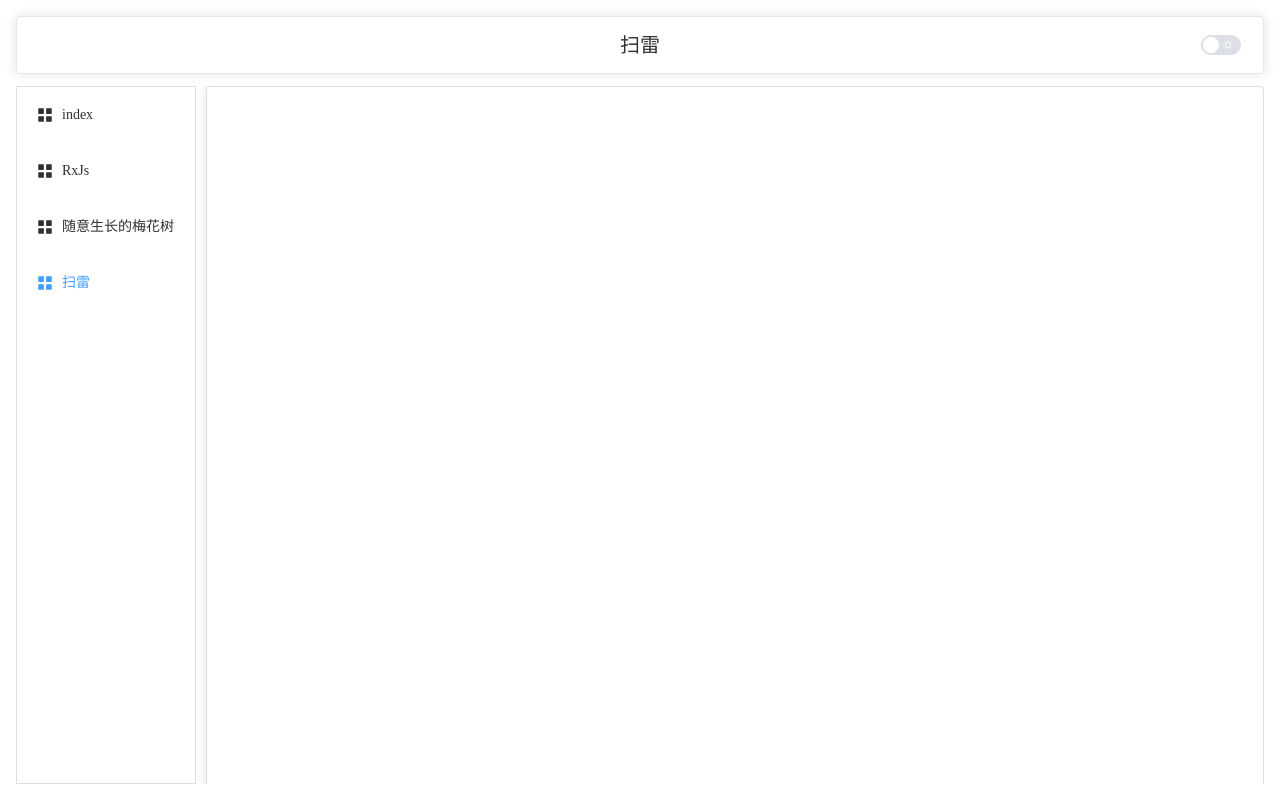
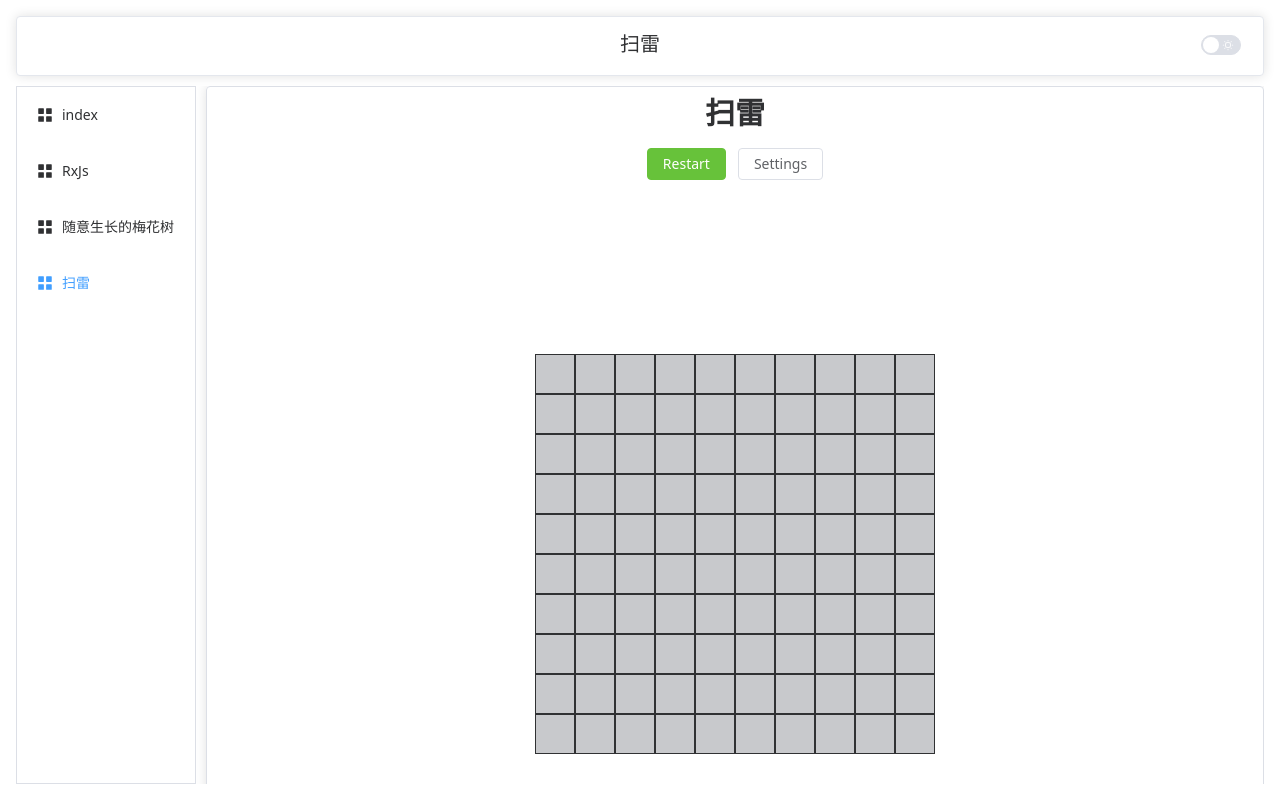
Before and after one commit to NobitaYuan/GoodDemo, a Vue app: page /#/minesweeper in a window 1280 px wide. Built offline with nearby package versions, Linux system fonts and the light colour scheme.

Commit message:
feat✨: 完成扫雷基本功能和布局样式

```diff
--- a/package.json
+++ b/package.json
@@ -30,7 +30,10 @@
     "devDependencies": {
         "@vitejs/plugin-vue": "^4.4.1",
         "@vue/tsconfig": "^0.4.0",
+        "autoprefixer": "^10.4.16",
         "cz-git": "^1.7.1",
+        "postcss": "^8.4.31",
+        "tailwindcss": "^3.3.5",
         "typescript": "^5.2.2",
         "unplugin-auto-import": "^0.16.7",
         "unplugin-vue-components": "^0.25.2",
--- /dev/null
+++ b/postcss.config.js
@@ -0,0 +1,6 @@
+module.exports = {
+  plugins: {
+    tailwindcss: {},
+    autoprefixer: {},
+  },
+}
--- a/src/layout/components/head.vue
+++ b/src/layout/components/head.vue
@@ -13,7 +13,7 @@ const value1 = ref(false)
 </script>
 
 <template>
-    <el-card body-style="padding:12px" class="card">
+    <el-card body-style="padding:12px;height:100%" class="card">
         <div class="head">
             <div class="title">{{ $router.currentRoute.value.meta.title }}</div>
             <div class="right">
@@ -31,13 +31,15 @@ const value1 = ref(false)
 </template>
 
 <style lang="less" scoped>
+.card{
+    height: 100%;
+}
 .head {
     display: flex;
     position: relative;
     justify-content: center;
     .title {
         font-size: 20px;
-        padding: 6px;
     }
     .right {
         position: absolute;
--- a/src/views/minesweeper/index.vue
+++ b/src/views/minesweeper/index.vue
@@ -1,11 +1,257 @@
 <script lang="ts" setup>
+import { onMounted, ref } from 'vue';
 
+// 是否开发模式
+const isDev = false
+// 格子的宽高
+const WIDTH = 10
+const HEIGHT = 10
+// 每个格子生成雷的概率
+const mineProbability = 0.2
+// 本次生成雷的数量
+let mineCount = 0
+// 是否开始游戏
+let isStart = false
+// 游戏是否结束
+let isGameOver = false
+
+
+interface BlockState {
+    x: number // x坐标
+    y: number // y坐标
+    revealed: boolean// 是否被翻开
+    mine?: boolean // 是否是雷
+    flagged: boolean // 是否被标记
+    adjacentMines: number // 周围雷的数量
+}
+const state = ref<BlockState[][]>([[]])
+
+// 生成基本数据
+const generateData = () => {
+    state.value = []
+    state.value = Array.from({ length: HEIGHT }, (_, y) =>
+        Array.from({ length: WIDTH },
+            (_, x): BlockState => ({ x, y, revealed: false, flagged: false, adjacentMines: 0 })
+        ))
+}
+
+// 生成雷
+const generateMines = (initBlock: BlockState) => {
+    for (const row of state.value) {
+        for (const block of row) {
+            // 初始点击的方块的四周不生成雷
+            // if (Math.abs(block.x - initBlock.x) <= 1 && Math.abs(block.y - initBlock.y) <= 1) continue
+            // 点击的方块不生成雷
+            if (block.x === initBlock.x && block.y === initBlock.y) continue
+            // 生成雷
+            if (Math.random() <= mineProbability) {
+                block.mine = true
+                mineCount++
+            }
+        }
+    }
+}
+
+// 遍历获取周围雷的数量
+const updateNumbers = () => {
+    for (const row of state.value) {
+        for (const block of row) {
+            if (block.mine) continue
+            block.adjacentMines = getAdjacentMines(block)
+        }
+    }
+}
+// 方向
+const direction = [
+    [-1, -1], // 左上
+    [0, -1],  // 上
+    [1, -1],  // 右上
+    [-1, 0],  // 左
+    [1, 0],   // 右
+    [-1, 1],  // 左下
+    [0, 1],   // 下
+    [1, 1],   // 右下
+]
+// 获取周围雷的数量Fn
+const getAdjacentMines = (block: BlockState) => {
+    let mines = 0
+    getSiblings(block).forEach((sibling) => {
+        if (sibling.mine) mines++
+    })
+    return mines
+}
+// 获得周围的格子
+const getSiblings = (block: BlockState) => {
+    const siblings: BlockState[] = []
+    for (const [dx, dy] of direction) {
+        const x = block.x + dx
+        const y = block.y + dy
+        if (x < 0 || x >= WIDTH || y < 0 || y >= HEIGHT) continue
+        siblings.push(state.value[y][x])
+    }
+    return siblings
+}
+
+/* ___________________________ 事件 ____________________________ */
+// 将所有的block都翻开
+const revealAll = () => {
+    for (const row of state.value) {
+        for (const block of row) {
+            block.revealed = true
+        }
+    }
+}
+// 翻面
+const reveal = (block: BlockState) => {
+    if (isGameOver) return
+
+    // 点击第一下后才开始生成雷
+    if (!isStart) {
+        isStart = true
+        generateMines(block)
+        updateNumbers()
+    }
+
+    if (block.flagged) return
+
+    // 翻面
+    block.revealed = true
+
+    // 踩雷
+    if (block.mine) {
+        revealAll()
+        isGameOver = true
+        alert('Game Over')
+        return
+    }
+
+    revealSiblings(block)
+}
+// 标记
+const flagFn = (block: BlockState) => {
+    block.flagged = true
+}
+
+// 开始
+const init = () => {
+    isStart = false
+    isGameOver = false
+    mineCount = 0
+    generateData()
+}
+
+// 将格子周围的格子都翻开
+const revealSiblings = (block: BlockState) => {
+    const siblings = getSiblings(block)
+    for (const sibling of siblings) {
+        if (sibling.revealed) continue
+        if (sibling.mine) continue
+        sibling.revealed = true
+        if (sibling.adjacentMines === 0) {
+            revealSiblings(sibling)
+        }
+    }
+}
+
+onMounted(() => {
+    init()
+})
 </script>
 
 <template>
-    <div class="minesweeper-container">
-
+    <div class="minesweeper-container flex flex-col items-center gap-3">
+        <div class="header text-3xl font-bold">
+            <div class="header__title text-center mb-3">扫雷</div>
+            <div class="header__buttons">
+                <el-button @click="init" :type="'success'" class="header__button">Restart</el-button>
+                <el-button class="header__button">Settings</el-button>
+            </div>
+        </div>
+        <div class="content flex-1  flex items-center">
+            <!-- {{ state }} -->
+            <div class="content_field">
+                <div class="row" v-for="(row, index) in state" :key="index">
+                    <div class="col" v-for="(block, idx) in row" :key="idx" @click="reveal(block)"
+                        @contextmenu.prevent="flagFn(block)">
+                        <!-- 未翻面 -->
+                        <template v-if="!block.revealed && !isDev">
+                            <div class="mask"> </div>
+                        </template>
+                        <!-- 翻面 -->
+                        <template v-else>
+                            <div class="self">{{ block.mine ? '💣' : block.adjacentMines }}</div>
+                        </template>
+                        <!-- 标记 -->
+                        <div class="flag" v-if="!block.revealed && block.flagged">
+                            {{ '🚩' }}
+                        </div>
+                    </div>
+                </div>
+            </div>
+        </div>
+        <div class="footer">
+            <div class="timer">00:00</div>
+            <div class="mines">10</div>
+        </div>
     </div>
 </template>
 
-<style lang="less" scoped></style>
+<style lang="less" scoped>
+.minesweeper-container {
+    height: 100%;
+
+
+    .header {}
+
+    .content {
+        .content_field {
+            .row {
+                display: flex;
+
+                .col {
+                    width: 40px;
+                    height: 40px;
+                    border: 1px solid;
+                    text-align: center;
+                    display: flex;
+                    align-items: center;
+                    justify-content: center;
+                    cursor: pointer;
+                    position: relative;
+                    user-select: none;
+
+                    &:hover {
+                        background-color: var(--el-color-info-light-7);
+                    }
+
+                    .mask {
+                        width: 100%;
+                        height: 100%;
+                        display: flex;
+                        align-items: center;
+                        justify-content: center;
+                        background-color: var(--el-color-info-light-5);
+
+                        &:hover {
+                            background-color: var(--el-color-info-light-7);
+                        }
+                    }
+
+                    .flag {
+                        position: absolute;
+                        top: 0;
+                        left: 0;
+                        right: 0;
+                        bottom: 0;
+                        display: flex;
+                        align-items: center;
+                        justify-content: center;
+                    }
+                }
+            }
+        }
+    }
+
+    .footer {}
+}
+</style>
--- /dev/null
+++ b/tailwind.config.js
@@ -0,0 +1,8 @@
+/** @type {import('tailwindcss').Config} */
+module.exports = {
+    content: ["./index.html", "./src/**/*.{vue,js,ts,jsx,tsx}"],
+    theme: {
+        extend: {},
+    },
+    plugins: [],
+}
--- a/tsconfig.json
+++ b/tsconfig.json
@@ -13,6 +13,9 @@
         "paths": {
             "@/*": ["./src/*"]
         },
+        /* element组件类型识别 */
+        "types": ["element-plus/global"],
+
         // "moduleResolution": "node",
 
         /* Bundler mode */
```
Also changed, not shown: src/style/main.css (+7 -0 lines), 1 other file (tests, documents, lock files or other folders).
